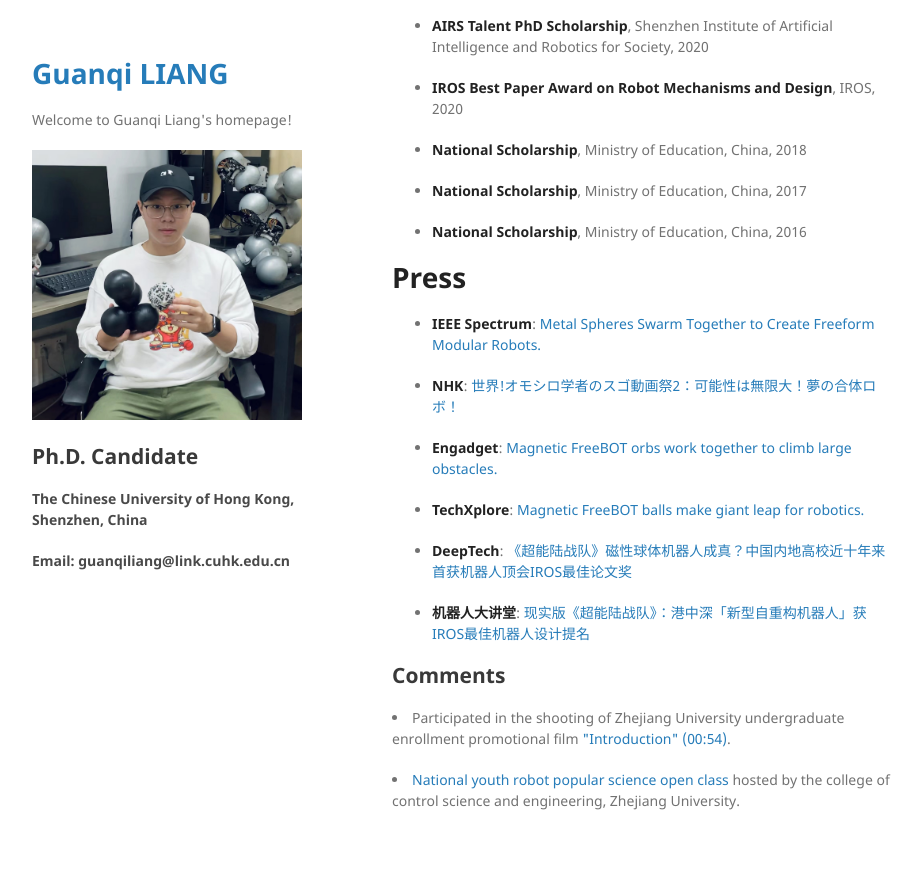
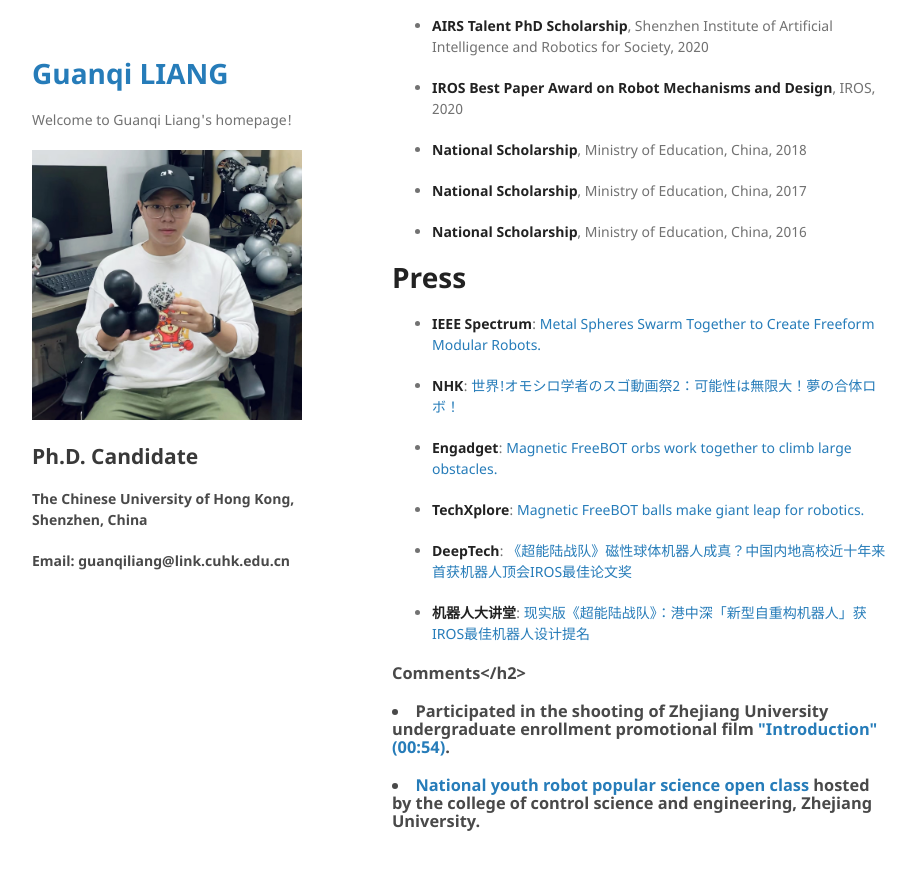
Before and after one commit to guanqiliang/guanqiliang.github.com, a Jekyll site: the page built from index.md, in a window 1280 px wide and 900 px high, scrolled down 1698 px. Shown: the top 870 px of the window, without its empty margins (178-1100 px from the left). Built offline with Jekyll 4.4.1, drawn with Linux system fonts in a browser that asks for light colours; our own code applies the rules of GitHub Pages for plain Markdown files.

```diff
--- a/index.md
+++ b/index.md
@@ -68,7 +68,7 @@ Hello, I am a 5th year Ph.D candidate, supervised by [Prof. Tin Lun LAM](https:/
 
 * <strong>机器人大讲堂</strong>: [现实版《超能陆战队》：港中深「新型自重构机器人」获IROS最佳机器人设计提名](https://mp.weixin.qq.com/s/Knbd47iNVu5qtmXGJRuWSQ)
 
-<h2>Comments</h2>
+<h3>Comments</h2>
 <p>
 <li>Participated in the shooting of Zhejiang University undergraduate enrollment promotional film <a href="https://zdzsc.zju.edu.cn/_s92/2022/0614/c24412a2592043/page.psp">"Introduction" (00:54)</a>.</li>
 </p>
```
